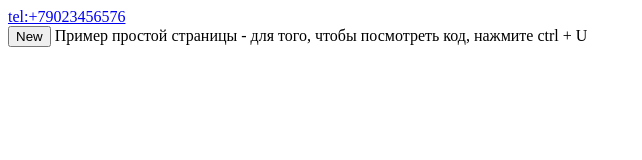
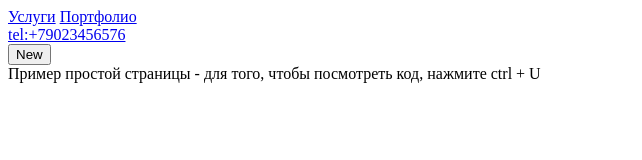
Before and after one commit to MikhailDvornikov/special-app, a plain HTML site: page index.html in a window 1280 px wide. Shown: the whole page, without its empty margins (0-642 px from the left). Drawn offline with Linux system fonts and the light colour scheme.

Commit message:
potfolio item added

```diff
--- a/index.html
+++ b/index.html
@@ -11,10 +11,14 @@
 </head>
 
 <body>
+ <header>
+  <a href="#services">Услуги</a>
+  <a href="#services">Портфолио</a>
     <div>
     <a href="tel:+79023456576">tel:+79023456576</a>
     </div>
  <button>New</button>
+  <header>
 
 Пример простой страницы - для того, чтобы посмотреть код, нажмите ctrl + U
 </body>
```
